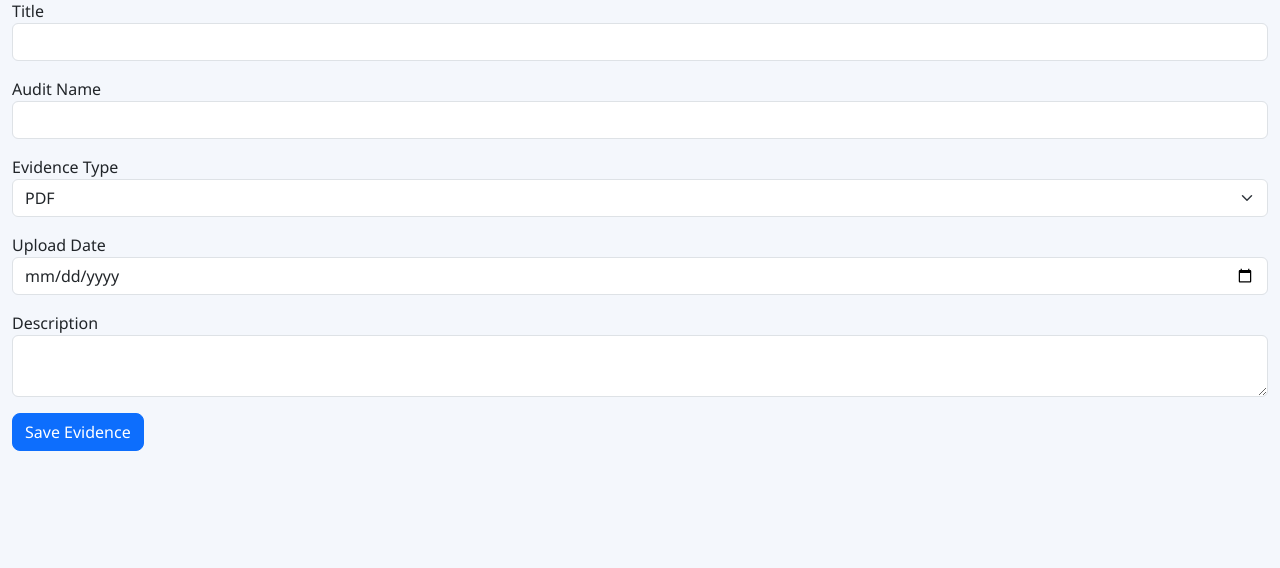
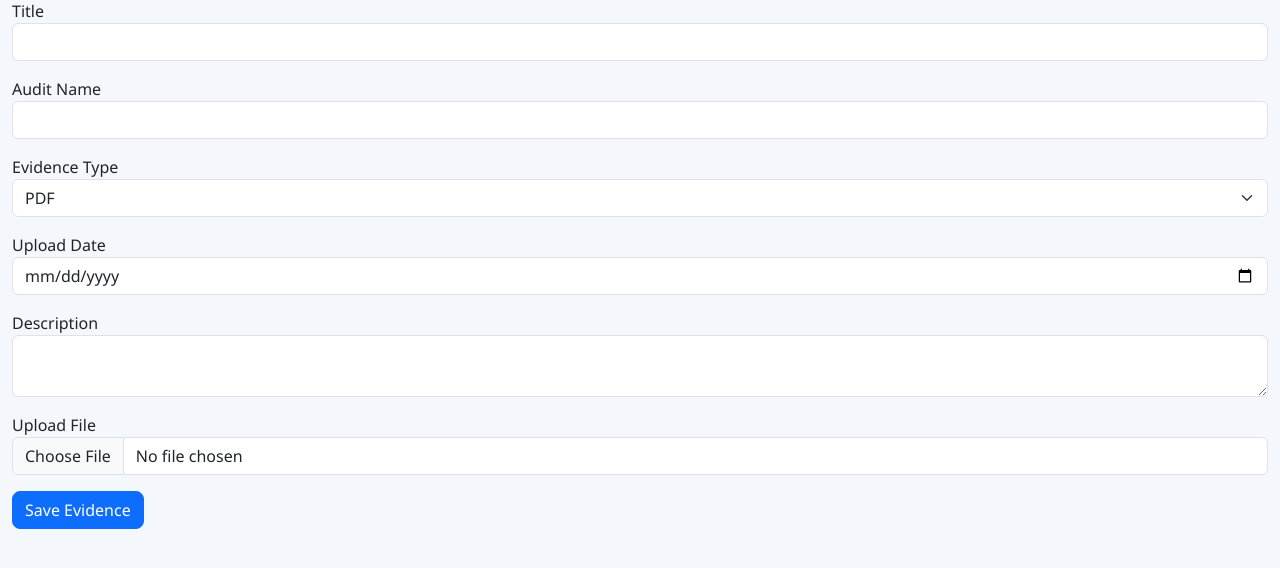
Before and after one commit to sthiti321/ComplianceMap-Enterprise, a Flask app: page /add-evidence in a window 1280 px wide. Shown: the part 149-717 px from the top of the page. Run offline with Flask 3, Linux system fonts and the light colour scheme.

Commit message:
Add evidence file upload feature

```diff
--- a/app.py
+++ b/app.py
@@ -68,6 +68,8 @@ class Evidence(db.Model):
     upload_date = db.Column(db.String(50))
 
     description = db.Column(db.String(300))
+
+    file_name = db.Column(db.String(300))
 
 
 # ------------------------
--- a/config.py
+++ b/config.py
@@ -6,3 +6,4 @@ class Config:
     SECRET_KEY = "ComplianceMap2026"
     SQLALCHEMY_DATABASE_URI = "sqlite:///" + os.path.join(BASE_DIR, "database_v3.db")
     SQLALCHEMY_TRACK_MODIFICATIONS = False
+    UPLOAD_FOLDER = "uploads"
--- a/templates/add_evidence.html
+++ b/templates/add_evidence.html
@@ -4,7 +4,7 @@
 
 <h2 class="mb-4">Add Evidence</h2>
 
-<form method="POST">
+<form method="POST" enctype="multipart/form-data">
 
 <div class="mb-3">
 <label>Title</label>
@@ -45,6 +45,14 @@
 <textarea class="form-control" name="description"></textarea>
 </div>
 
+<div class="mb-3">
+    <label>Upload File</label>
+    <input
+        type="file"
+        class="form-control"
+        name="file">
+</div>
+
 <button class="btn btn-primary">
 
 Save Evidence
```
